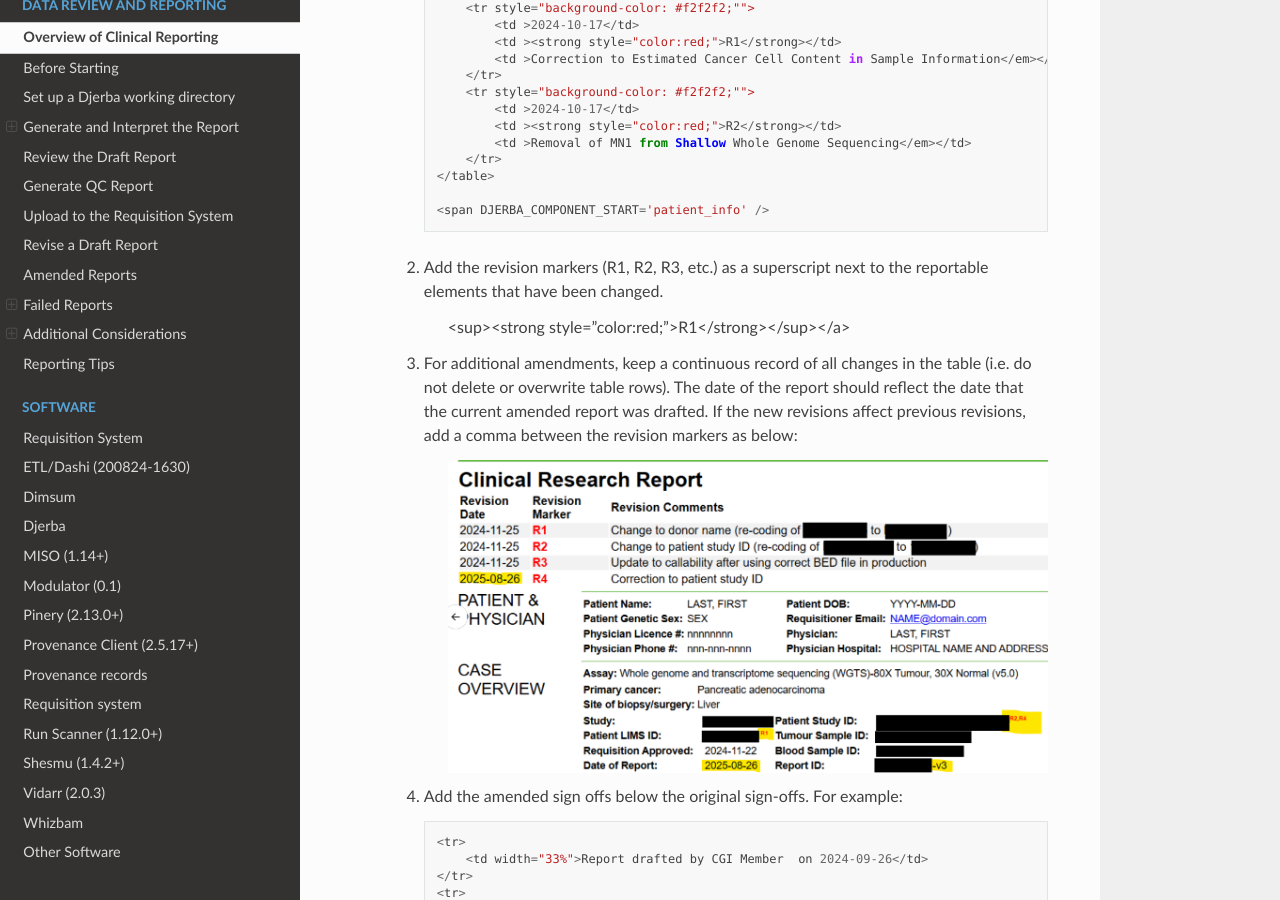
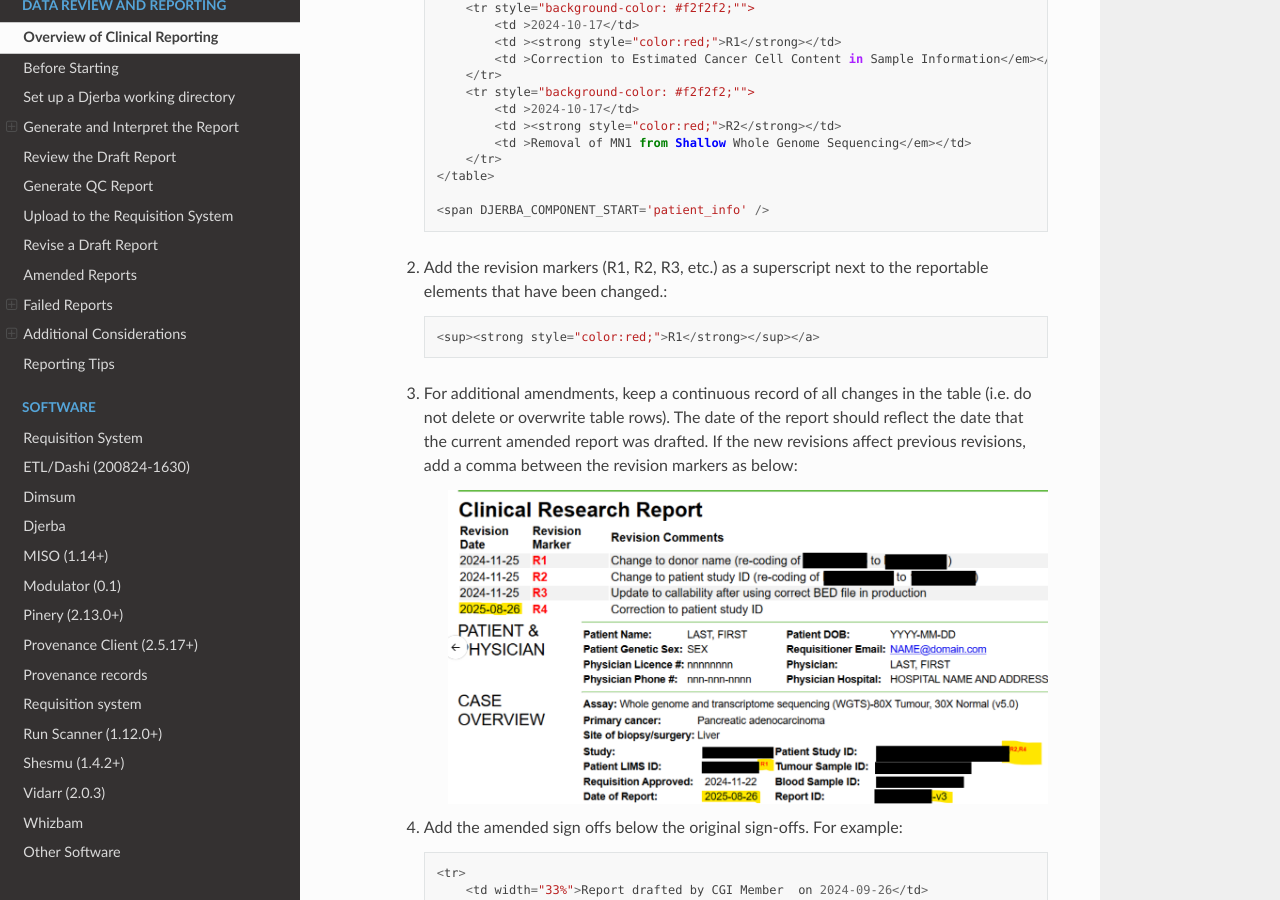
Before and after one commit to oicr-gsi/oicr-gsi, a Sphinx documentation site: the page built from source/data-review-reporting/data-review-and-reporting.rst, in a window 1280 px wide and 900 px high, scrolled down 7669 px. Built offline with Sphinx 7.4.7 and the Read the Docs theme 3.1.0, drawn with Linux system fonts in a browser that asks for light colours.

```diff
--- a/source/data-review-reporting/data-review-and-reporting.rst
+++ b/source/data-review-reporting/data-review-and-reporting.rst
@@ -257,7 +257,7 @@ When amendments are necessary, the following steps must be followed, led by the
 
         <span DJERBA_COMPONENT_START='patient_info' />
 
-    #. Add the revision markers (R1, R2, R3, etc.) as a superscript next to the reportable elements that have been changed.
+    #. Add the revision markers (R1, R2, R3, etc.) as a superscript next to the reportable elements that have been changed.::
 
         <sup><strong style="color:red;">R1</strong></sup></a>
 
```
